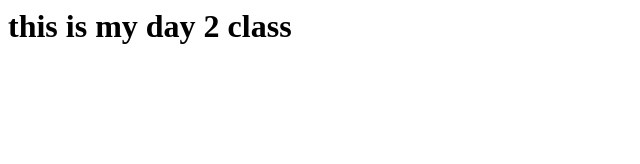
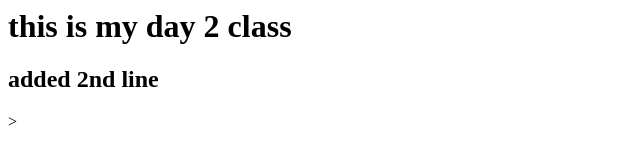
Before and after one commit to thiriveedhisuman/my-first-repo, a plain HTML site: page index.html in a window 1280 px wide. Shown: the whole page, without its empty margins (0-640 px from the left). Drawn offline with Linux system fonts and the light colour scheme.

Commit message:
committed 2nd time

```diff
--- a/index.html
+++ b/index.html
@@ -1 +1,2 @@
 <h1> this is my day 2 class </h2>
+<h2>added 2nd line</h2>>
```
